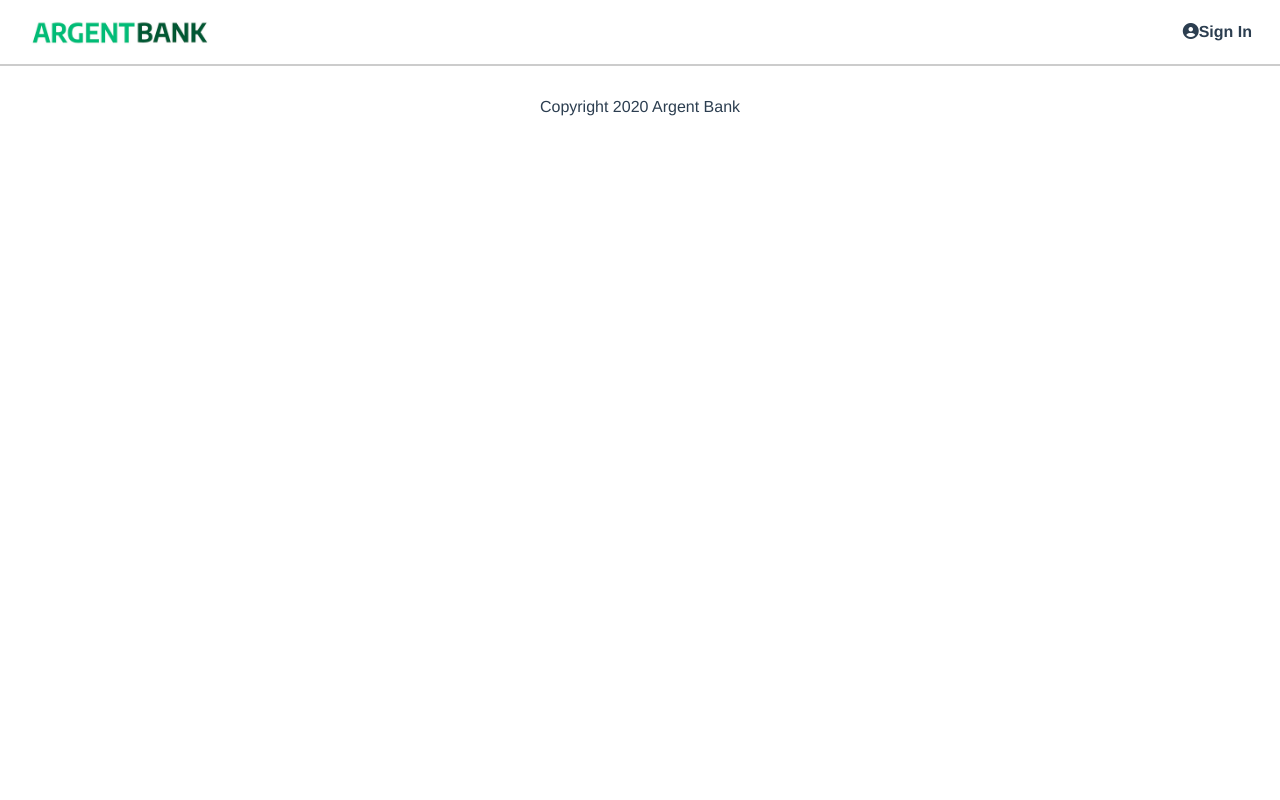
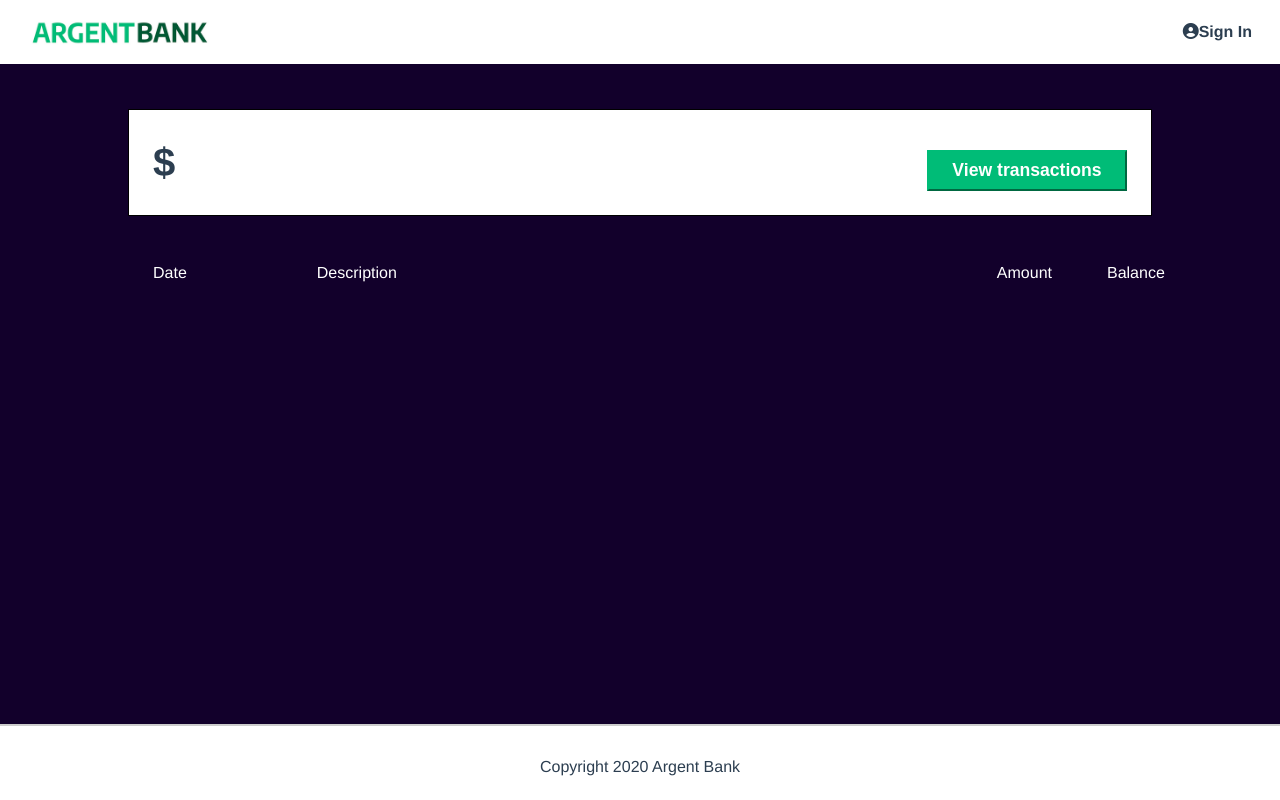
Before and after one commit to Iskandar835/Argent-Bank-, a React (Vite) app in the folder Frontend/: page /transactions in a window 1280 px wide. Built offline with nearby package versions, Linux system fonts and the light colour scheme.

Commit message:
CSS entierement nettoyer/ Page Transaction structuré prete a recevoir les composants/ Ajout composant TransactionBanner

```diff
--- a/Frontend/src/assets/index.css
+++ b/Frontend/src/assets/index.css
@@ -39,6 +39,9 @@ body {
   white-space: nowrap !important; /* 3 */
 }
 
+
+/****  HEADER  ****/
+
 .main-nav {
   display: flex;
   justify-content: space-between;
@@ -55,15 +58,6 @@ body {
   color: #42b983;
 }
 
-.main-nav-item {
-  text-decoration: none;
-  margin-right: 0.5rem;
-}
-
-.main-nav-item:hover {
-  text-decoration: underline;
-}
-
 .main-nav-logo {
   display: flex;
   align-items: center;
@@ -74,6 +68,19 @@ body {
   width: 200px;
 }
 
+.main-nav-item {
+  text-decoration: none;
+  margin-right: 0.5rem;
+}
+
+.main-nav-item:hover {
+  text-decoration: underline;
+}
+
+
+/**** MAIN ****/
+
+/** homepage **/
 .hero {
   background-image: url('./img/bank-tree.jpeg');
   background-position: 0 -50px;
@@ -127,15 +134,15 @@ body {
   }
 }
 
+/* features section  */
 .features {
   display: flex;
   flex-direction: column;
 }
 
-@media (min-width: 920px) {
-  .features {
-    flex-direction: row;
-  }
+.feature-item {
+  flex: 1;
+  padding: 2.5rem;
 }
 
 .feature-icon {
@@ -145,16 +152,55 @@ body {
   padding: 1rem;
 }
 
-.feature-item {
-  flex: 1;
-  padding: 2.5rem;
-}
-
 .feature-item-title {
   color: #222;
   font-size: 1.25rem;
   font-weight: bold;
   margin-bottom: 0.5rem;
+}
+
+@media (min-width: 920px) {
+  .features {
+    flex-direction: row;
+  }
+}
+
+/** sign in page **/
+.sign-in-content {
+  box-sizing: border-box;
+  background-color: white;
+  width: 300px;
+  margin: 0 auto;
+  margin-top: 3rem;
+  padding: 2rem;
+}
+
+.sign-in-icon {
+  font-size: 5rem;
+}
+
+.input-wrapper input {
+  padding: 5px;
+  font-size: 1.2rem;
+}
+
+.input-wrapper {
+  display: flex;
+  flex-direction: column;
+  text-align: left;
+  margin-bottom: 1rem;
+}
+
+.input-wrapper label {
+  font-weight: bold;
+}
+
+.input-remember {
+  display: flex;
+}
+
+.input-remember label {
+  margin-left: 0.25rem;
 }
 
 .sign-in-button {
@@ -169,53 +215,19 @@ body {
   color: #fff;
 }
 
-.sign-in-content {
-  box-sizing: border-box;
-  background-color: white;
-  width: 300px;
-  margin: 0 auto;
-  margin-top: 3rem;
-  padding: 2rem;
+
+/** user page **/
+.header {
+  color: #fff;
+  margin-bottom: 2rem;
 }
 
-.sign-in-icon {
-  font-size: 5rem;
-}
-
-.input-remember {
-  display: flex;
-}
-
-.input-remember label {
-  margin-left: 0.25rem;
-}
-
-.input-wrapper {
-  display: flex;
-  flex-direction: column;
-  text-align: left;
-  margin-bottom: 1rem;
-}
-
-.input-wrapper label {
+.edit-button {
+  border-color: #00bc77;
+  background-color: #00bc77;
+  color: #fff;
   font-weight: bold;
-}
-
-.input-wrapper input {
-  padding: 5px;
-  font-size: 1.2rem;
-}
-
-.footer {
-  display: flex;
-  justify-content: center;
-  border-top: 2px solid #ccc;
-  padding: 2rem 0 1.5rem;
-}
-
-.footer-text {
-  margin: 0;
-  padding: 0;
+  padding: 10px;
 }
 
 .account {
@@ -233,14 +245,9 @@ body {
   margin-bottom: 2rem;
 }
 
-.account-amount {
-  margin: 0;
-  font-size: 2.5rem;
-  font-weight: bold;
-}
-
-.account-amount-description {
-  margin: 0;
+.account-content-wrapper {
+  width: 100%;
+  flex: 1;
 }
 
 .account-title {
@@ -250,22 +257,14 @@ body {
   font-weight: normal;
 }
 
-.account-content-wrapper {
-  width: 100%;
-  flex: 1;
+.account-amount {
+  margin: 0;
+  font-size: 2.5rem;
+  font-weight: bold;
 }
 
-.edit-button {
-  border-color: #00bc77;
-  background-color: #00bc77;
-  color: #fff;
-  font-weight: bold;
-  padding: 10px;
-}
-
-.header {
-  color: #fff;
-  margin-bottom: 2rem;
+.account-amount-description {
+  margin: 0;
 }
 
 .transaction-button {
@@ -293,3 +292,50 @@ body {
     width: 200px;
   }
 }
+
+/** transaction page  **/
+.main-transaction {
+  padding-top: 45px;
+}
+
+.section-table {
+  display: flex;
+  flex-direction: column;
+}
+
+.table-content {
+  display: flex;
+  width: 80%;
+  margin: 0 auto;
+  gap: 600px;
+}
+
+.first-table-row,
+.second-table-row {
+  display: flex;
+  color: #fff;
+}
+
+.first-table-row {
+  gap: 130px;
+  margin-left: 25px;
+}
+
+.second-table-row {
+  gap: 55px;
+}
+
+
+/**** FOOTER ****/
+
+.footer {
+  display: flex;
+  justify-content: center;
+  border-top: 2px solid #ccc;
+  padding: 2rem 0 1.5rem;
+}
+
+.footer-text {
+  margin: 0;
+  padding: 0;
+}
--- /dev/null
+++ b/Frontend/src/components/TransactionBanner.jsx
@@ -0,0 +1,11 @@
+import Account from "./Account";
+
+function AccountTransaction () {
+    return (
+        <>
+            <Account />
+        </>
+    )
+};
+
+export default AccountTransaction;
--- a/Frontend/src/pages/transactions.jsx
+++ b/Frontend/src/pages/transactions.jsx
@@ -1,7 +1,24 @@
+import TransactionBanner from "../components/TransactionBanner";
+
 function Transaction () {
     return (
-        <></>
+        <main className="main bg-dark main-transaction">
+            <TransactionBanner />
+            <section className="section-table">
+                <div className="table-content">
+                    <div className="first-table-row">
+                        <p>Date</p>
+                        <p>Description</p>
+                    </div>
+                    <div className="second-table-row">
+                        <p>Amount</p>
+                        <p>Balance</p>
+                    </div>
+                </div>
+
+            </section>
+        </main>
     )
-}
+};
 
-export default Transaction
+export default Transaction;
```
